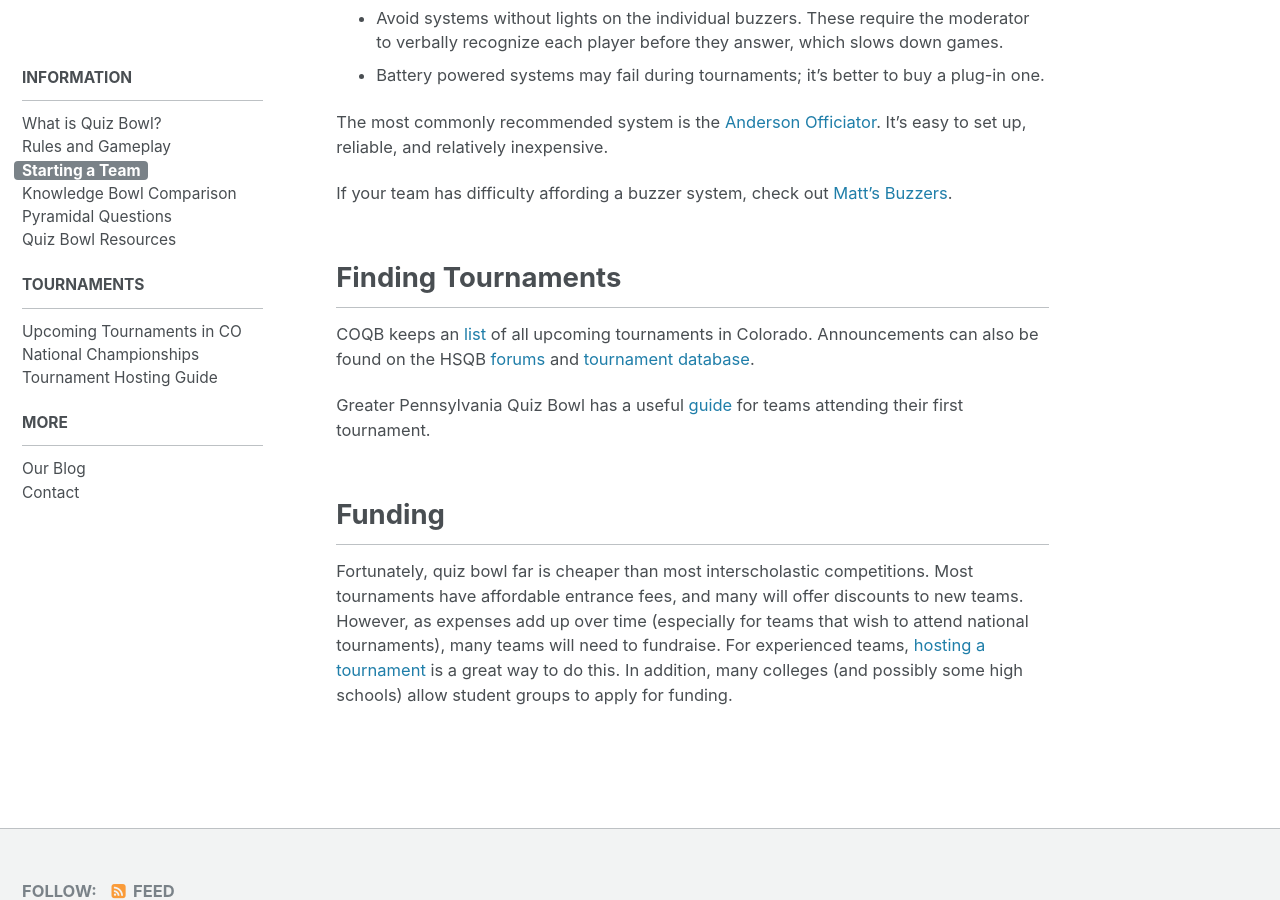
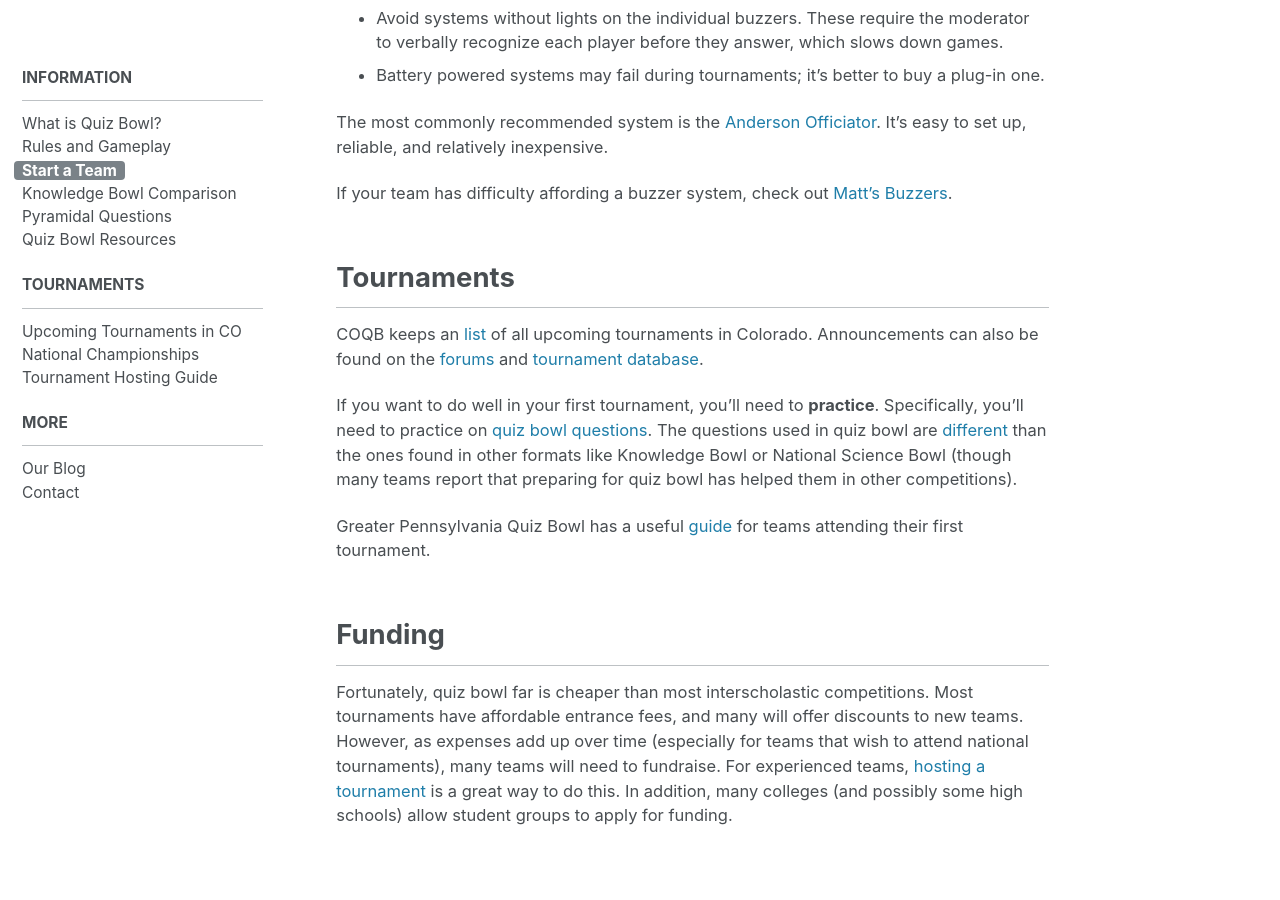
Before and after one commit to matt2718/colorado-qb, a Jekyll site: the page built from _pages/info/start-a-team.md, in a window 1280 px wide and 900 px high, scrolled down 1175 px. Built offline with Jekyll 4.4.1, drawn with Linux system fonts in a browser that asks for light colours.

Commit message:
Misc additions

```diff
--- a/_data/navigation.yml
+++ b/_data/navigation.yml
@@ -5,7 +5,7 @@ linkbar:
         url: /info/what-is-qb/
       - title: "Rules and Gameplay"
         url: /info/rules/
-      - title: "Starting a Team"
+      - title: "Start a Team"
         url: /info/start-a-team/
       - title: "Knowledge Bowl Comparison"
         url: /info/knowledge-bowl-comparison/
--- a/_pages/info/start-a-team.md
+++ b/_pages/info/start-a-team.md
@@ -59,12 +59,19 @@ set up, reliable, and relatively inexpensive.
 If your team has difficulty affording a buzzer system, check out [Matt's
 Buzzers](http://mattsbuzzers.com/Home.php).
 
-## Finding Tournaments
+## Tournaments
 
 COQB keeps an [list](/tournaments/upcoming) of all upcoming
-tournaments in Colorado. Announcements can also be found on the HSQB
+tournaments in Colorado. Announcements can also be found on the
 [forums](http://hsquizbowl.org/forums/index.php) and [tournament
 database](http://hsquizbowl.org/db/).
+
+If you want to do well in your first tournament, you'll need to **practice**.
+Specifically, you'll need to practice on [quiz bowl questions](
+quizbowlpackets.com). The questions used in quiz bowl are [different](
+/info/pyramidal) than the ones found in other formats like Knowledge Bowl or
+National Science Bowl (though many teams report that preparing for quiz bowl has
+helped them in other competitions).
 
 Greater Pennsylvania Quiz Bowl has a useful [guide](https://gpqb.wordpress.com/
 2015/06/28/going-to-quizbowl-tournaments-how-it-works/) for teams attending
```
Also changed, not shown: _pages/info/rules.md (+11 -10 lines), _pages/tournaments/upcoming.md (+1 -1 lines), index.html (+5 -3 lines).
